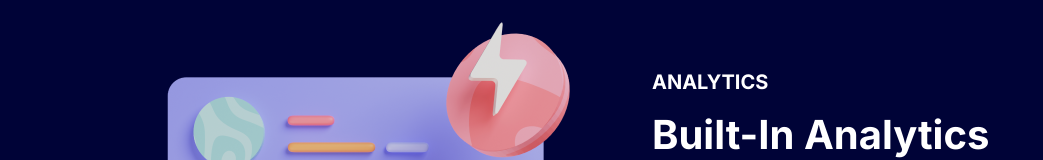
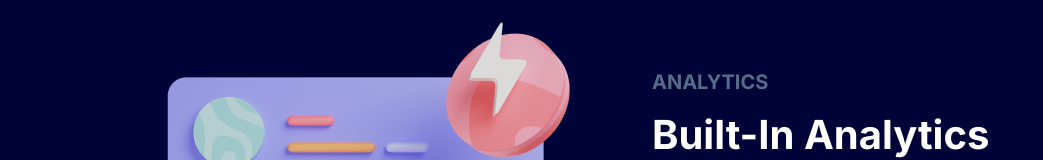
Before and after one commit to AvishkaUmayanga/next-design, a Next.js app: page / in a window 1280 px wide. Shown: the part 774-934 px from the top of the page, without its empty margins (118-1161 px from the left). Built offline with nearby package versions, Linux system fonts and the light colour scheme.

Commit message:
analytic section

```diff
--- a/app/components/analytics section/analytics.module.css
+++ b/app/components/analytics section/analytics.module.css
@@ -13,6 +13,7 @@
 .textImgContainer h4{
     font-size: 1.25rem;
     text-transform: uppercase;
+    color: rgba(170, 217, 217, 0.5);
 }
 
 .textContainer{
```
